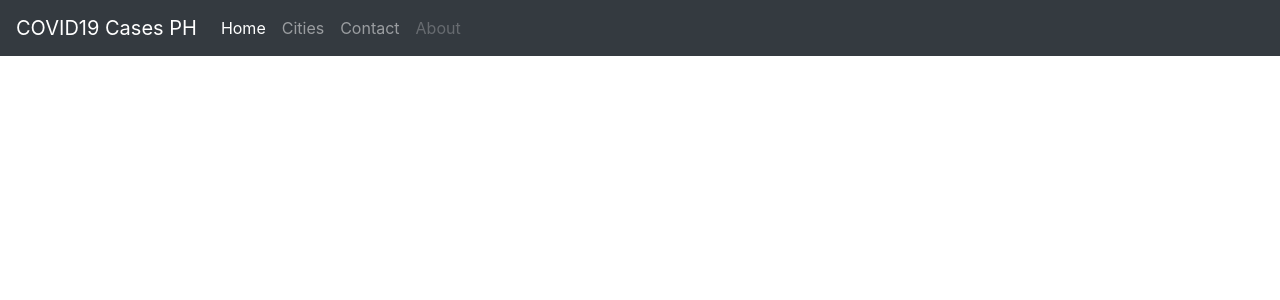
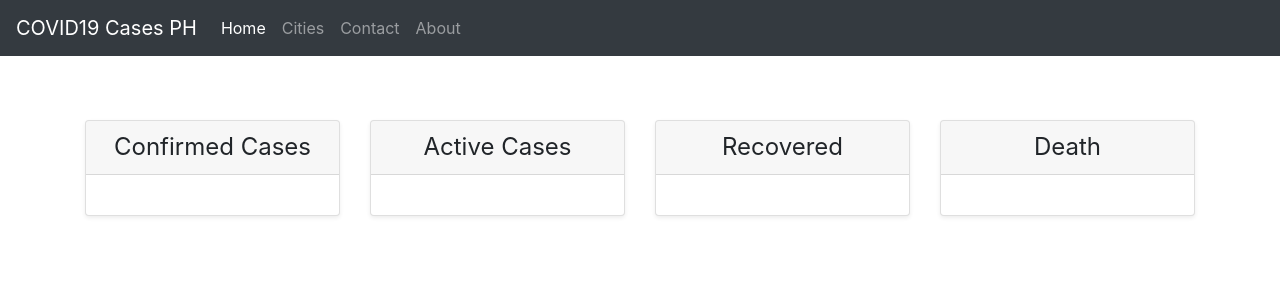
Before and after one commit to bermylle/covid19PH_live, a Flask app: template templates/index.html in a window 1280 px wide. Shown: the top 300 px of the page. Run offline with Flask 2, Linux system fonts and the light colour scheme; the template is opened without the code that fills it, so the values that code supplies are empty; some libraries are stand-ins or nearby versions.

Commit message:
fixed cases

```diff
--- a/app.py
+++ b/app.py
@@ -13,17 +13,19 @@ covid = Covid()
 # get ph data
 ph_cases = covid.get_status_by_country_name("philippines")
 
-filtered_cases = { 'confirmed' : ph_cases.get("confirmed"),
-'active' : ph_cases.get("active"), 'recovered' : ph_cases.get("recovered"), 'deaths' :  ph_cases.get("deaths") }
-print(filtered_cases)
+# filtered_cases = { 'confirmed' : ph_cases.get("confirmed"),
+# 'active' : ph_cases.get("active"), 'recovered' : ph_cases.get("recovered"), 'deaths' :  ph_cases.get("deaths") }
+
+confirmed_case = {'confirmed' : ph_cases.get("confirmed")}
+active_case = {'active' : ph_cases.get("active")}
+recovered_case = {'recovered' : ph_cases.get("recovered")}
+death_case = {'deaths' :  ph_cases.get("deaths")}
 
 
-
-print(type(ph_cases))
 # MAIN
 @app.route('/', methods = ['POST', 'GET'])
 def index():
-	return render_template('index.html', cases = filtered_cases)
+	return render_template('index.html', confirmed = confirmed_case, active = active_case, recovered = recovered_case, death = death_case)
 
 @app.route('/ph')
 def ph():
--- a/style.css
+++ /dev/null
@@ -1,3 +0,0 @@
-.confirmed {
-	width: 100%;
-}
--- a/templates/index.html
+++ b/templates/index.html
@@ -1,14 +1,46 @@
 {% extends "layout.html" %}
 
-    {% block body %}
+{% block body %}
 
-    <table border=1>
-        {% for key, cases in cases.items() %}
-        <tr>
-            <th> {{ key }} </th>
-            <td> {{ cases }} </td>
-        </tr>
-        {% endfor %}
-    </table>
+<div class="container" style="margin-top: 5%;">
+    <div class="card-deck mb-3 text-center">
+        <div class="card mb-4 shadow-sm">
+            <div class="card-header">
+                <h4 class="my-0 font-weight-normal">Confirmed Cases</h4>
+            </div>
+            <div class="card-body">
+                {% for key, confirmed in confirmed.items() %}
+                <h1 class="card-title pricing-card-title"> {{confirmed}}<small class="text-muted"></small></h1> {% endfor %}
+            </div>
+        </div>
+        <div class="card mb-4 shadow-sm">
+            <div class="card-header">
+                <h4 class="my-0 font-weight-normal">Active Cases</h4>
+            </div>
+            <div class="card-body">
+                {% for key, active in active.items() %}
+                <h1 class="card-title pricing-card-title"> {{active}}<small class="text-muted"></small></h1> {% endfor %}
+            </div>
+        </div>
+        <div class="card mb-4 shadow-sm">
+            <div class="card-header">
+                <h4 class="my-0 font-weight-normal">Recovered</h4>
+            </div>
+            <div class="card-body">
+                {% for key, recovered in recovered.items() %}
+                <h1 class="card-title pricing-card-title"> {{recovered}}<small class="text-muted"></small></h1> {% endfor %}
+            </div>
+        </div>
+        <div class="card mb-4 shadow-sm">
+            <div class="card-header">
+                <h4 class="my-0 font-weight-normal">Death</h4>
+            </div>
+            <div class="card-body">
+                {% for key, death in death.items() %}
+                <h1 class="card-title pricing-card-title"> {{death}}<small class="text-muted"></small></h1> {% endfor %}
+            </div>
+        </div>
 
-    {% endblock %}
+    </div>
+</div>
+{% endblock %}
--- a/templates/layout.html
+++ b/templates/layout.html
@@ -5,13 +5,12 @@
     <title> PH LIVE COVID19 Count </title>
 
     <meta charset="utf-8">
-  <meta name="viewport" content="width=device-width, initial-scale=1">
-  <link rel="stylesheet" href="https://maxcdn.bootstrapcdn.com/bootstrap/4.4.1/css/bootstrap.min.css">
-  <script src="https://ajax.googleapis.com/ajax/libs/jquery/3.4.1/jquery.min.js"></script>
-  <script src="https://cdnjs.cloudflare.com/ajax/libs/popper.js/1.16.0/umd/popper.min.js"></script>
-  <script src="https://maxcdn.bootstrapcdn.com/bootstrap/4.4.1/js/bootstrap.min.js"></script>
+    <meta name="viewport" content="width=device-width, initial-scale=1">
+    <link rel="stylesheet" href="https://maxcdn.bootstrapcdn.com/bootstrap/4.4.1/css/bootstrap.min.css">
+    <script src="https://cdnjs.cloudflare.com/ajax/libs/popper.js/1.16.0/umd/popper.min.js"></script>
+    <script src="https://maxcdn.bootstrapcdn.com/bootstrap/4.4.1/js/bootstrap.min.js"></script>
 
-  <link rel="stylesheet" type="text/css" href="style.css">
+    <link rel="stylesheet" type="text/css" href="{{ url_for('static',filename='styles/style.css') }}">
 
 </head>
 
@@ -34,7 +33,7 @@
                     <a class="nav-link" href="#">Contact</a>
                 </li>
                 <li class="nav-item">
-                    <a class="nav-link disabled" href="#">About</a>
+                    <a class="nav-link" href="#">About</a>
                 </li>
             </ul>
         </div>
```
Also changed, not shown: templates/socmed.html (+47 -0 lines).
